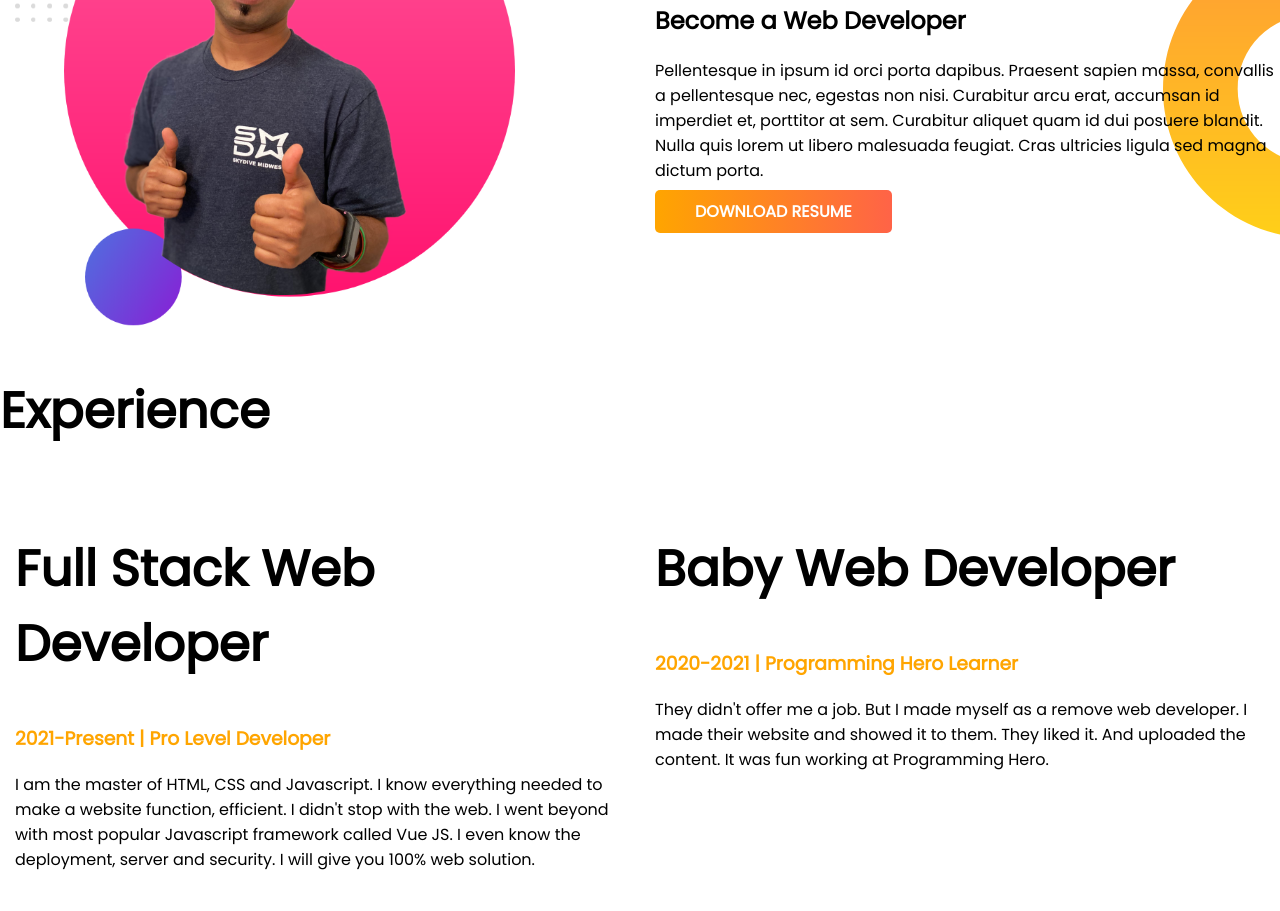
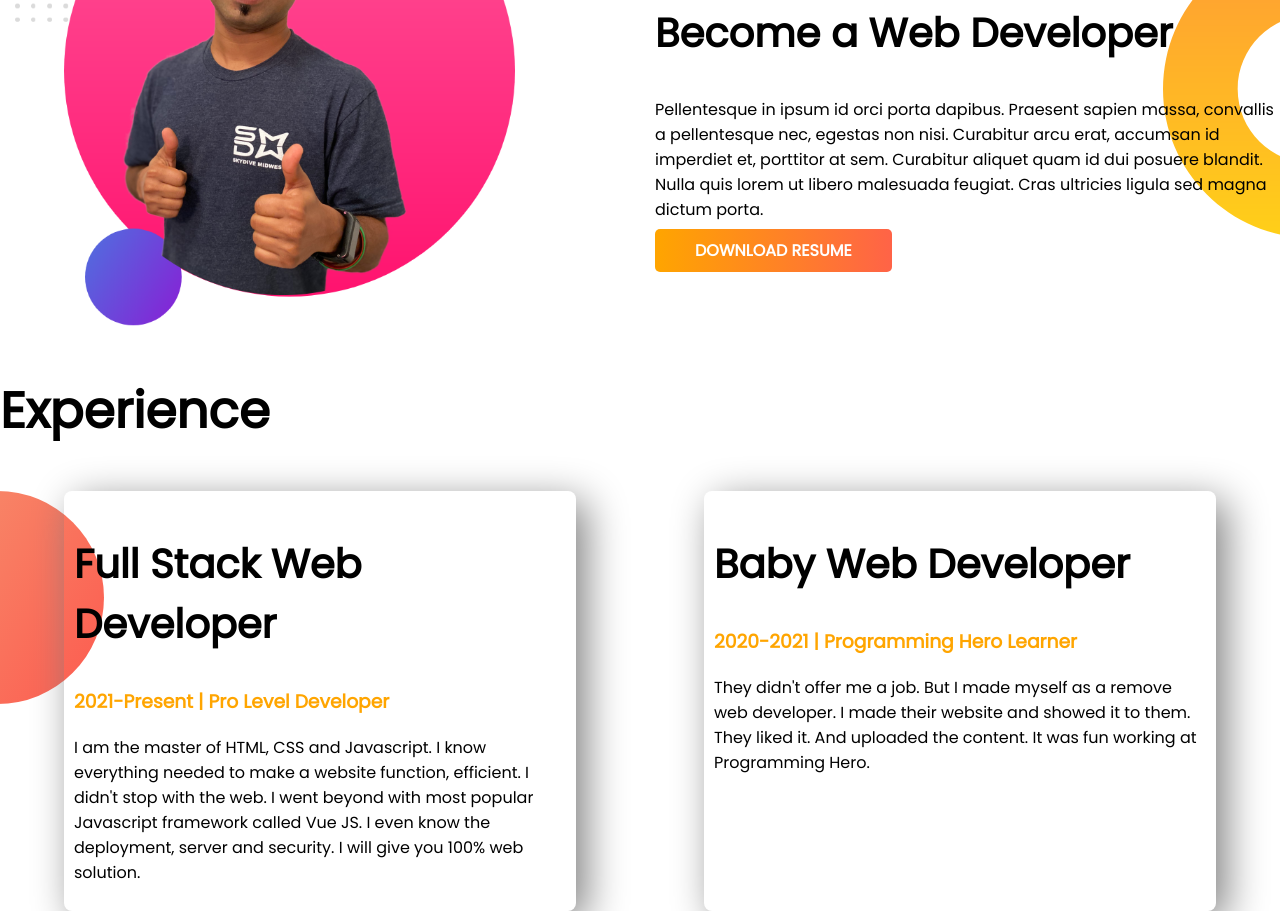
Before and after one commit to fazlarabbi07/fazla_portfolio, a plain HTML site: page index.html in a window 1280 px wide. Shown: the part 658-1569 px from the top of the page. Before the commit the page ends 1546 px from the top, so only its background shows below. Drawn offline with Linux system fonts and the light colour scheme.

Commit message:
code updated

```diff
--- a/css/style.css
+++ b/css/style.css
@@ -38,5 +38,18 @@ h1{
 }
 .footer-dev{
     display: flex;
+    background-image: url(../images/exp-bg.png);
+    background-repeat: no-repeat;
 
 }
+h2{
+    font-size: 40px;
+}
+.experience-item{
+    width: 40%;
+    margin: 0 5% 0 5%;
+    box-shadow: 10px 10px 40px gray;
+    padding: 10px;
+    border-radius: 8px;
+
+}
--- a/index.html
+++ b/index.html
@@ -48,13 +48,13 @@
     <section class="footer">
         <h1>Experience</h1>
         <div  class="footer-dev">
-          <div class="half">
-            <h1>Full Stack Web Developer</h1>
+          <div class="experience-item">
+            <h2>Full Stack Web Developer</h2>
             <h3 class="orange-color">2021-Present | Pro Level Developer</h3>
             <p>I am the master of HTML, CSS and Javascript. I know everything needed to make a website function, efficient. I didn't stop with the web. I went beyond with most popular Javascript framework called Vue JS. I even know the deployment, server and security. I will give you 100% web solution.</p>
           </div>
-          <div class="half">
-            <h1 >Baby Web Developer</h1>
+          <div class="experience-item">
+            <h2 >Baby Web Developer</h2>
             <h3 class="orange-color">2020-2021 | Programming Hero Learner</h3>
             <p>They didn't offer me a job. But I made myself as a remove web developer. I made their website and showed it to them. They liked it. And uploaded the content. It was fun working at Programming Hero.</p>
           </div>
```
